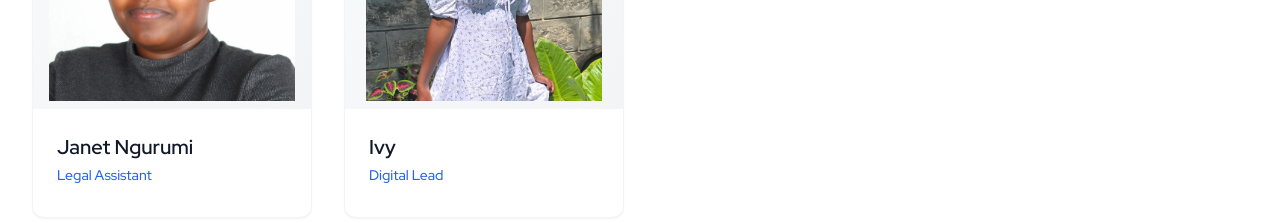
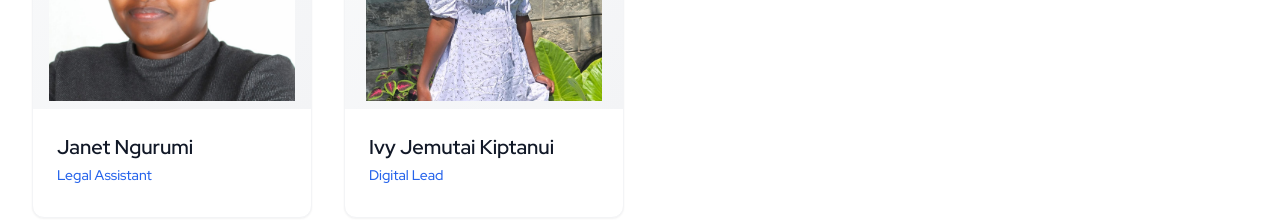
Before and after one commit to lekakenycollins8/kenyan-by-blood-org-website, a Next.js app: page /about in a window 1280 px wide. Shown: the part 7400-7623 px from the top of the page. Built offline with nearby package versions, Linux system fonts and the light colour scheme.

Commit message:
ivy name update

```diff
--- a/data/about/team.ts
+++ b/data/about/team.ts
@@ -88,7 +88,7 @@ export const teamMembers: TeamMember[] = [
   },
   {
     id: "14",
-    name: "Ivy",
+    name: "Ivy Jemutai Kiptanui",
     role: "Digital Lead",
     imageUrl: "/images/team/ivy.jpeg",
   },
```
